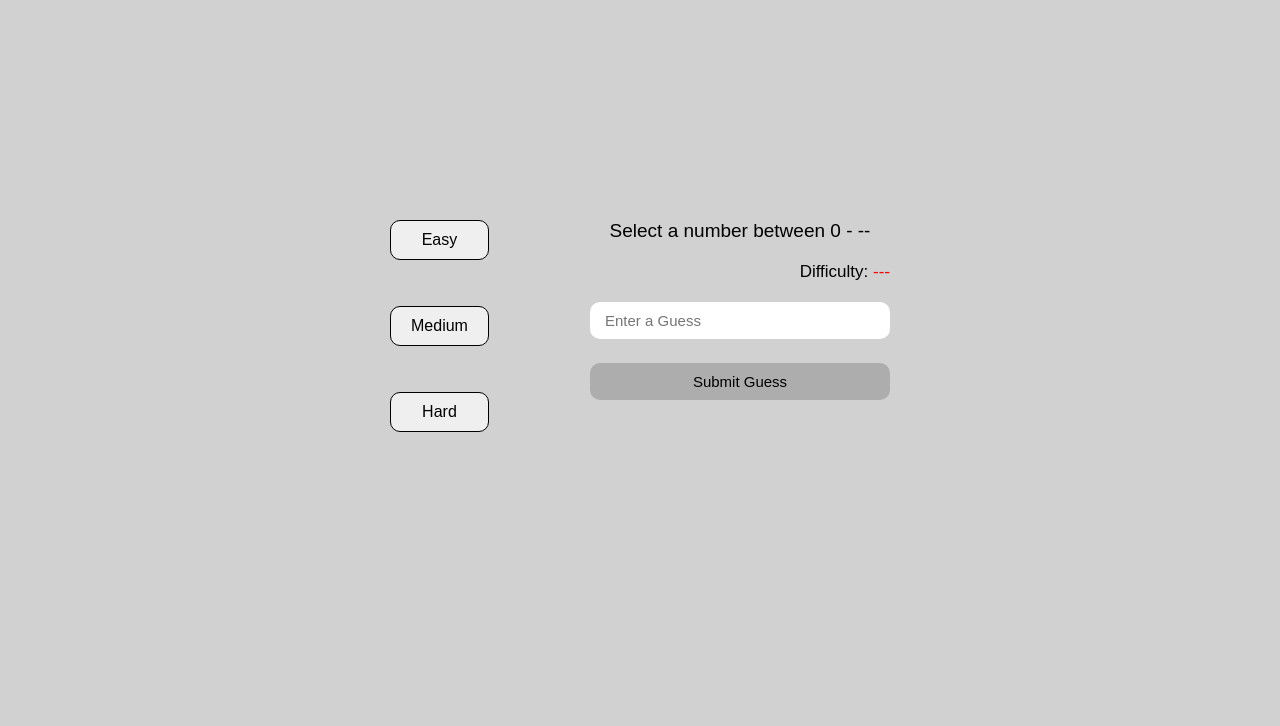
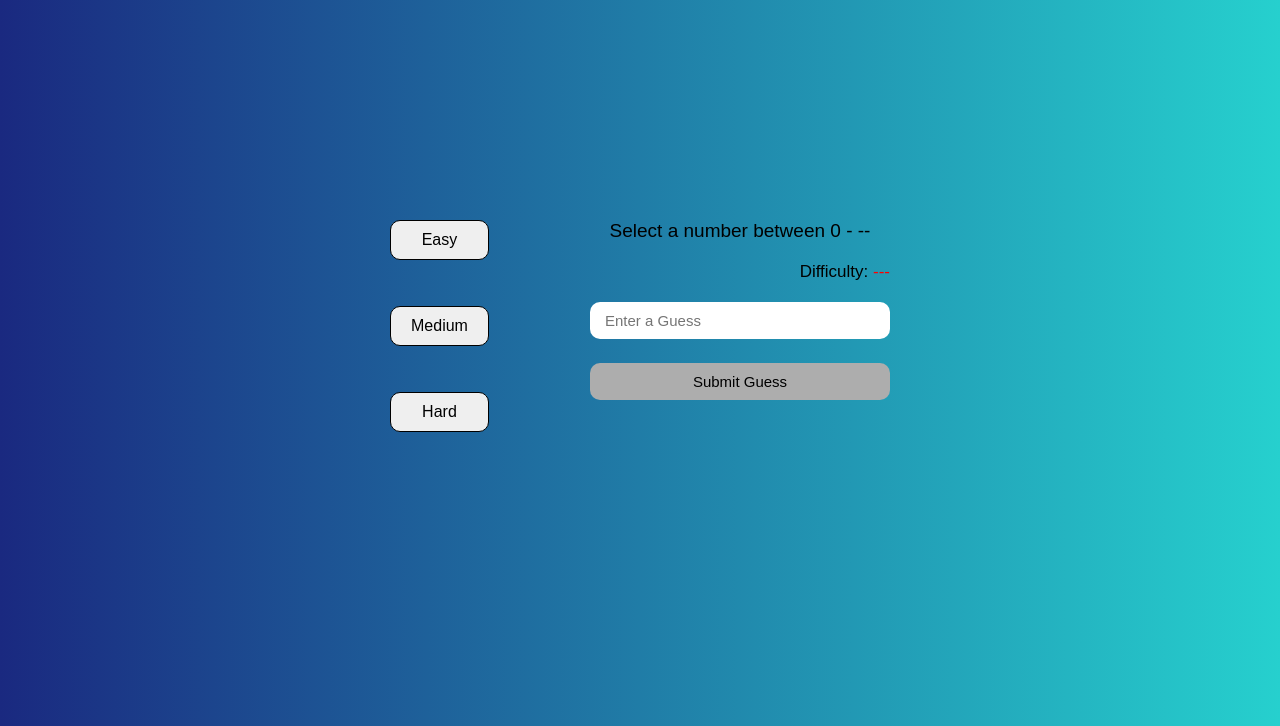
Before and after one commit to Vanshdeveloper/numberguessinggame, a plain HTML site: page index.html in a window 1280 px wide. Shown: the part 74-800 px from the top of the page. Drawn offline with Linux system fonts and the light colour scheme; a web font is replaced by a local one.

Commit message:
Update stylesheet.css

```diff
--- a/stylesheet.css
+++ b/stylesheet.css
@@ -10,7 +10,7 @@
 
 body {
     height: 100vh;
-    background-color: #d1d1d1;
+     background: linear-gradient(to right, #1a2980, #26d0ce);
     display: flex;
     flex-direction: column;
     align-items: center;
```
